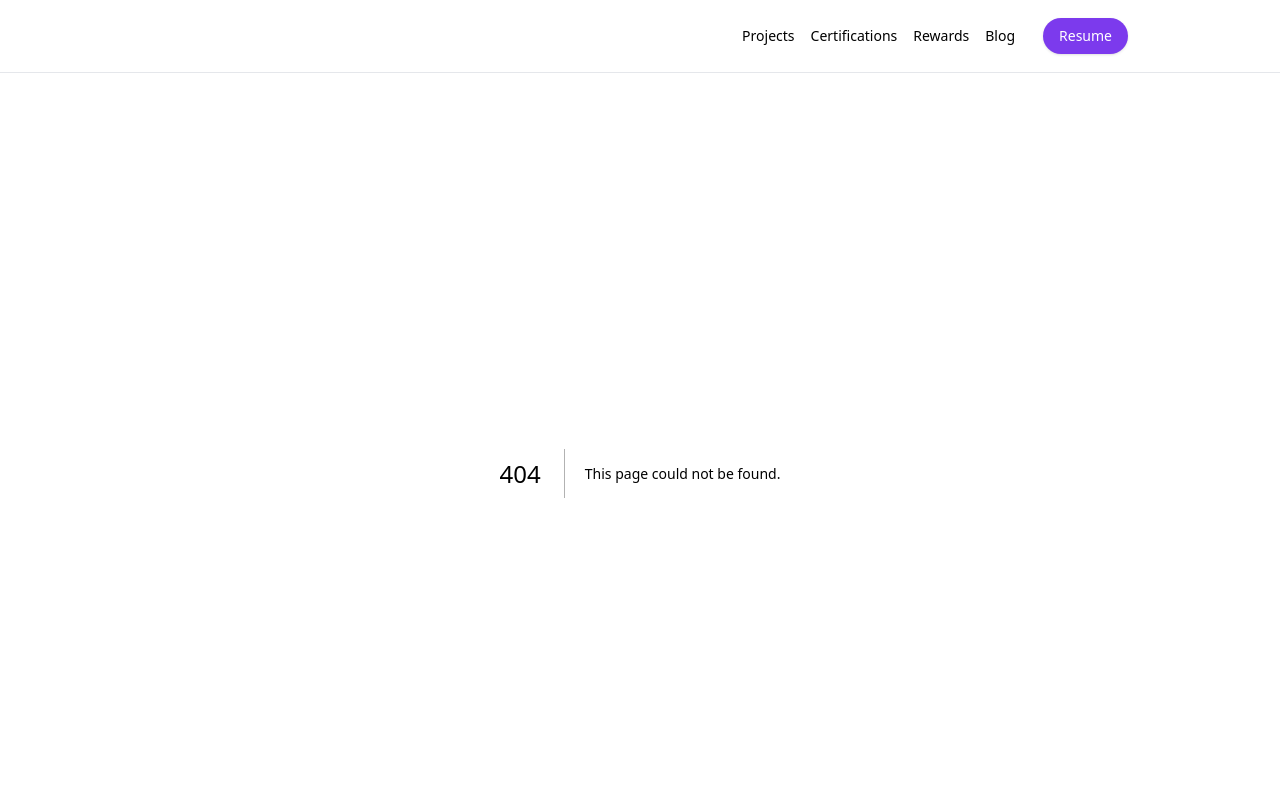
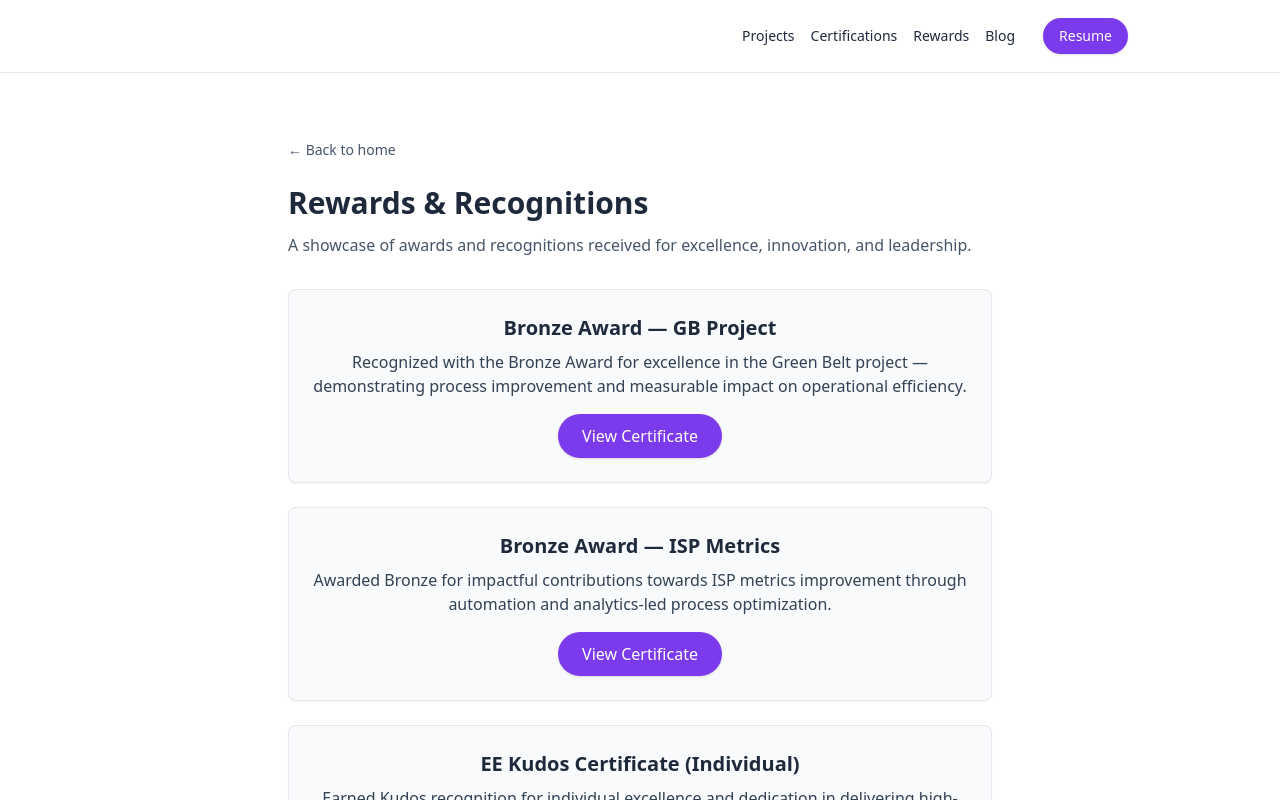
Before and after one commit to kottawartushar/tushar-web-site, a Next.js app: page /rewards in a window 1280 px wide. Before the commit this address had no page. Shown: the top 800 px of the page. Built offline with nearby package versions, Linux system fonts and the light colour scheme.

Commit message:
feat: add Rewards & Recognitions page with 4 awards

```diff
--- /dev/null
+++ b/app/rewards/page.jsx
@@ -0,0 +1,79 @@
+import Link from "next/link";
+
+export const revalidate = 0;
+
+export default function RewardsPage() {
+  // Awards & recognitions data
+  const rewards = [
+    {
+      title: "Bronze Award — GB Project",
+      description:
+        "Recognized with the Bronze Award for excellence in the Green Belt project — demonstrating process improvement and measurable impact on operational efficiency.",
+      filePath: "/rewards_and_recognitions/Bronze_award_GB_project.pdf",
+    },
+    {
+      title: "Bronze Award — ISP Metrics",
+      description:
+        "Awarded Bronze for impactful contributions towards ISP metrics improvement through automation and analytics-led process optimization.",
+      filePath: "/rewards_and_recognitions/Bronze_award_ISP_metircs.pdf",
+    },
+    {
+      title: "EE Kudos Certificate (Individual)",
+      description:
+        "Earned Kudos recognition for individual excellence and dedication in delivering high-quality analytical insights and operational reporting.",
+      filePath: "/rewards_and_recognitions/EE_Kudos_Certificate.png",
+    },
+    {
+      title: "EE Kudos Certificate (Team Lead)",
+      description:
+        "Recognized for outstanding leadership and collaboration as Team Lead — driving success in cross-functional analytics initiatives.",
+      filePath: "/rewards_and_recognitions/EE_Kudos_Certificate_Team_Lead.png",
+    },
+  ];
+
+  return (
+    <section className="min-h-screen py-16 bg-white">
+      <div className="max-w-3xl mx-auto px-6 md:px-8">
+        <div className="mb-6">
+          <Link href="/" className="text-sm text-slate-600 hover:underline">
+            ← Back to home
+          </Link>
+        </div>
+
+        <h1 className="text-3xl font-heading font-bold mb-3">
+          Rewards & Recognitions
+        </h1>
+        <p className="text-slate-600 mb-8">
+          A showcase of awards and recognitions received for excellence,
+          innovation, and leadership.
+        </p>
+
+        {/* Reward Cards */}
+        <div className="space-y-6">
+          {rewards.map((item, idx) => (
+            <div
+              key={idx}
+              className="border rounded-lg p-6 shadow-sm bg-slate-50 hover:shadow-md transition-shadow"
+            >
+              <div className="flex flex-col items-center text-center gap-4">
+                <div>
+                  <h2 className="text-xl font-semibold mb-2">{item.title}</h2>
+                  <p className="text-slate-700">{item.description}</p>
+                </div>
+                <a
+                  href={item.filePath}
+                  target="_blank"
+                  rel="noopener noreferrer"
+                  className="inline-flex items-center justify-center px-6 py-2.5 rounded-full bg-accent text-white font-medium shadow hover:opacity-95"
+                  aria-label={`View ${item.title}`}
+                >
+                  View Certificate
+                </a>
+              </div>
+            </div>
+          ))}
+        </div>
+      </div>
+    </section>
+  );
+}
```
